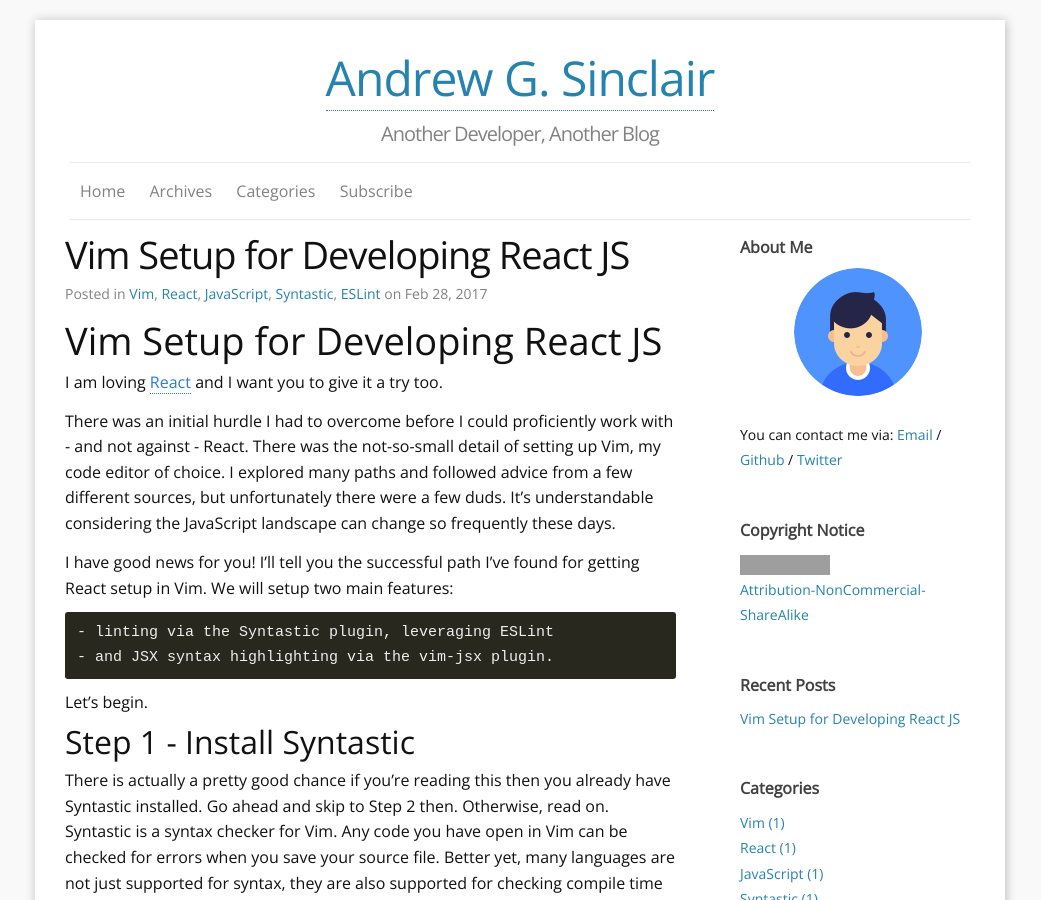
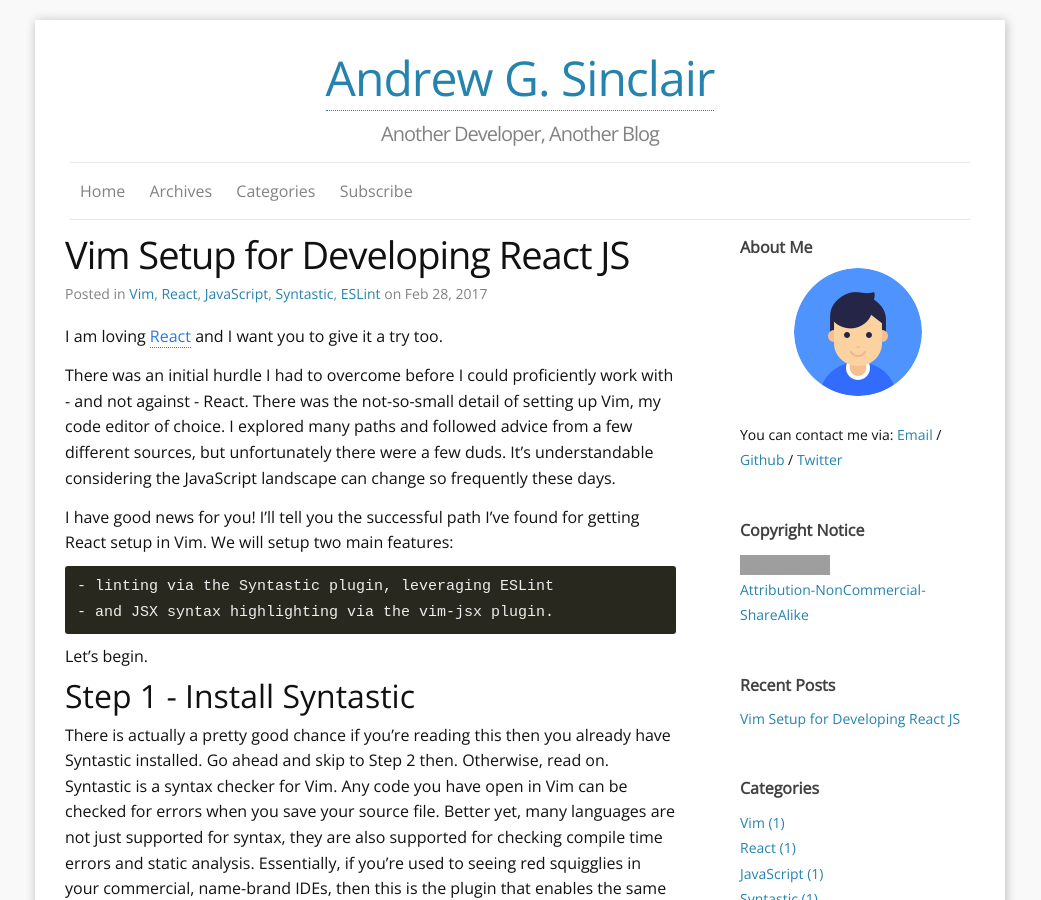
Before and after one commit to AndrewSinclair/AndrewSinclair.github.io, a Jekyll site: the page built from _posts/2017-02-28-vim-setup-for-developing-react-js.md, in a window 1280 px wide and 900 px high. Shown: the whole window, without its empty margins (120-1161 px from the left). Built offline with Jekyll 4.4.1, drawn with Linux system fonts in a browser that asks for light colours; our own code applies the rules of GitHub Pages for plain Markdown files; comment, search, counter and statistics services are not loaded; grey boxes are pictures that could not be loaded.

Commit message:
Remove h1 in document. It is in header

```diff
--- a/_posts/2017-02-28-vim-setup-for-developing-react-js.md
+++ b/_posts/2017-02-28-vim-setup-for-developing-react-js.md
@@ -3,8 +3,6 @@ title:  "Vim Setup for Developing React JS"
 date:   2017-02-28
 categories: Vim React JavaScript Syntastic ESLint
 ---
-
-# Vim Setup for Developing React JS
 
 I am loving [React](https://facebook.github.io/react/) and I want you to give it a try too.
 
```
